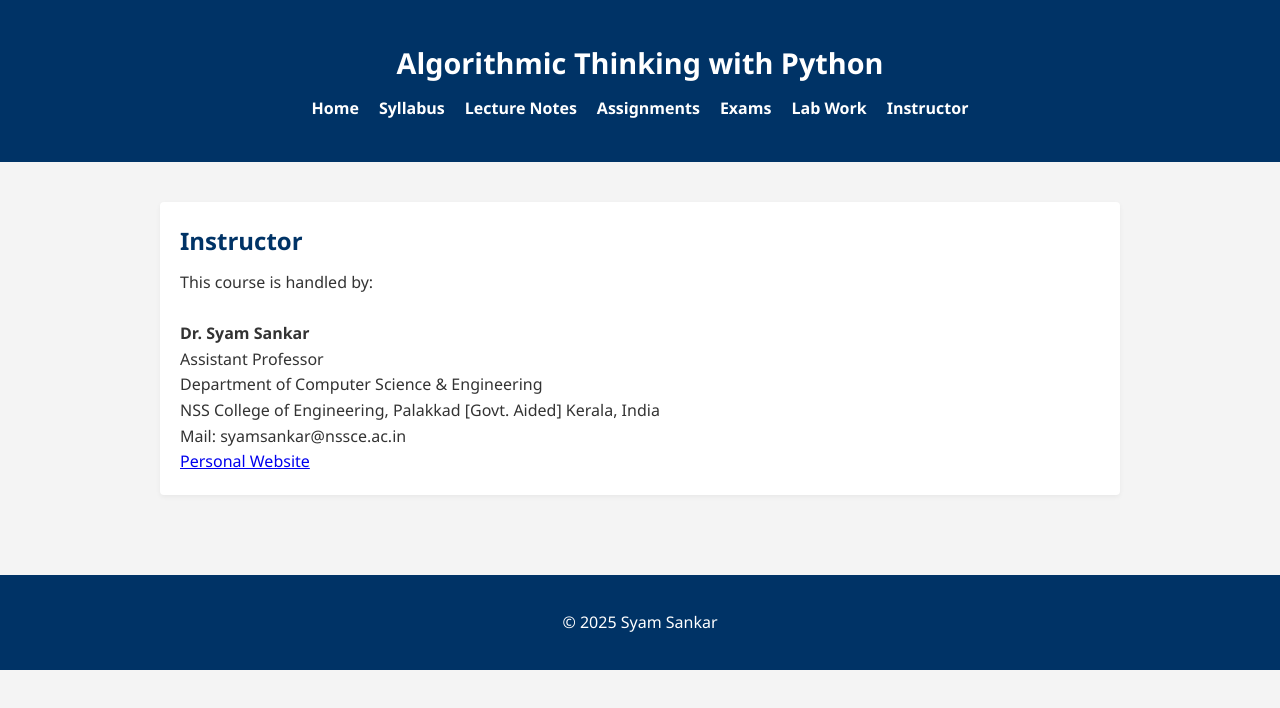
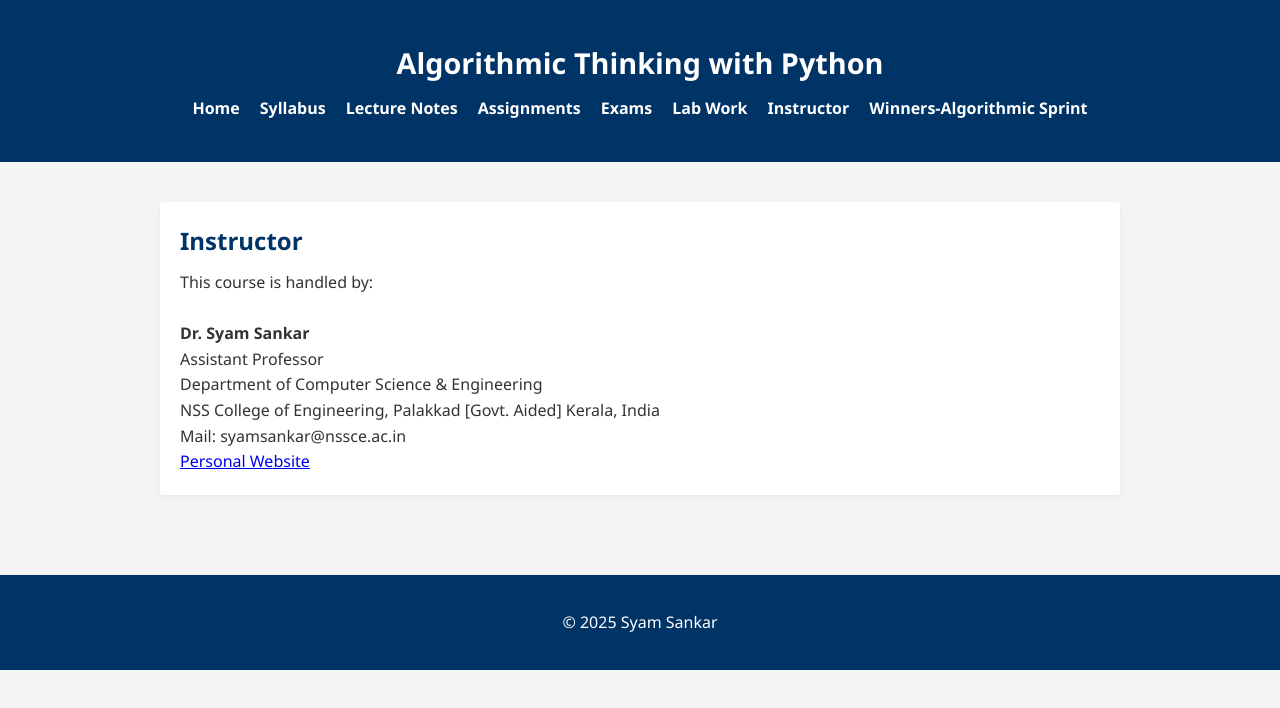
Before and after one commit to syam-nssce/ATP, a plain HTML site: page instructor.html in a window 1280 px wide. Drawn offline with Linux system fonts and the light colour scheme.

Commit message:
Update instructor.html

```diff
--- a/instructor.html
+++ b/instructor.html
@@ -19,6 +19,7 @@
           <li><a href="exams.html">Exams</a></li>
           <li><a href="lab.html">Lab Work</a></li>
           <li><a href="instructor.html">Instructor</a></li>
+          <li><a href="winners.html">Winners-Algorithmic Sprint</a></li>
         </ul>
       </nav>
     </div>
```
